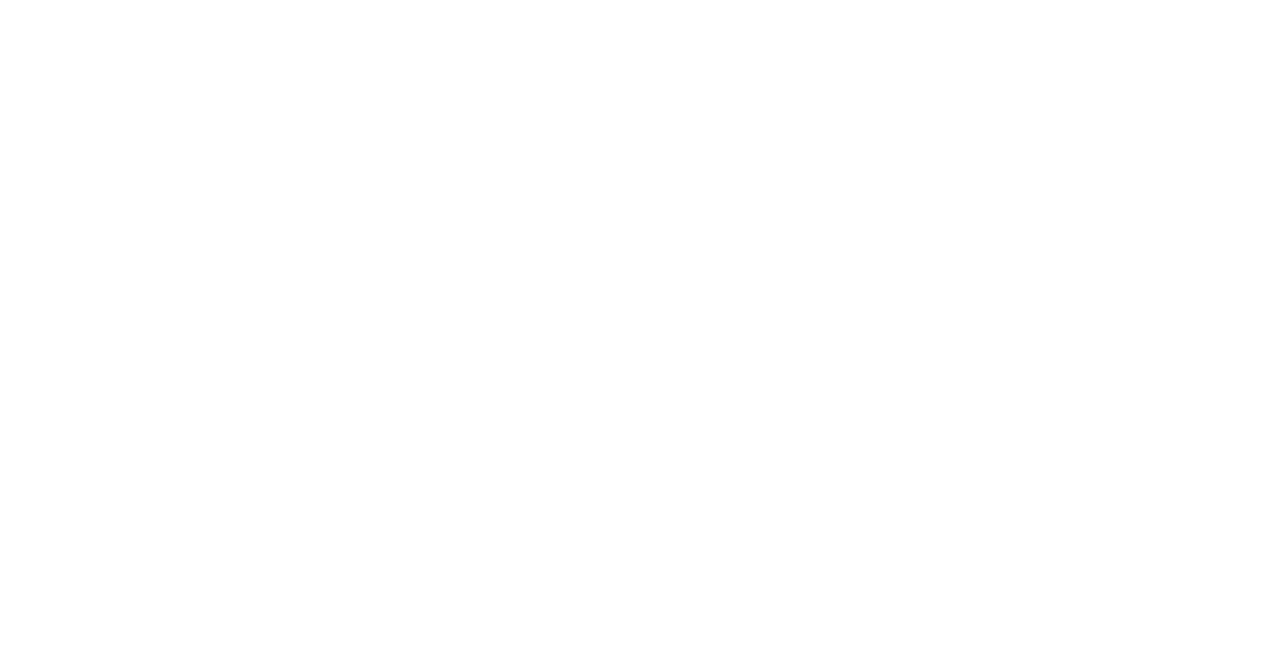
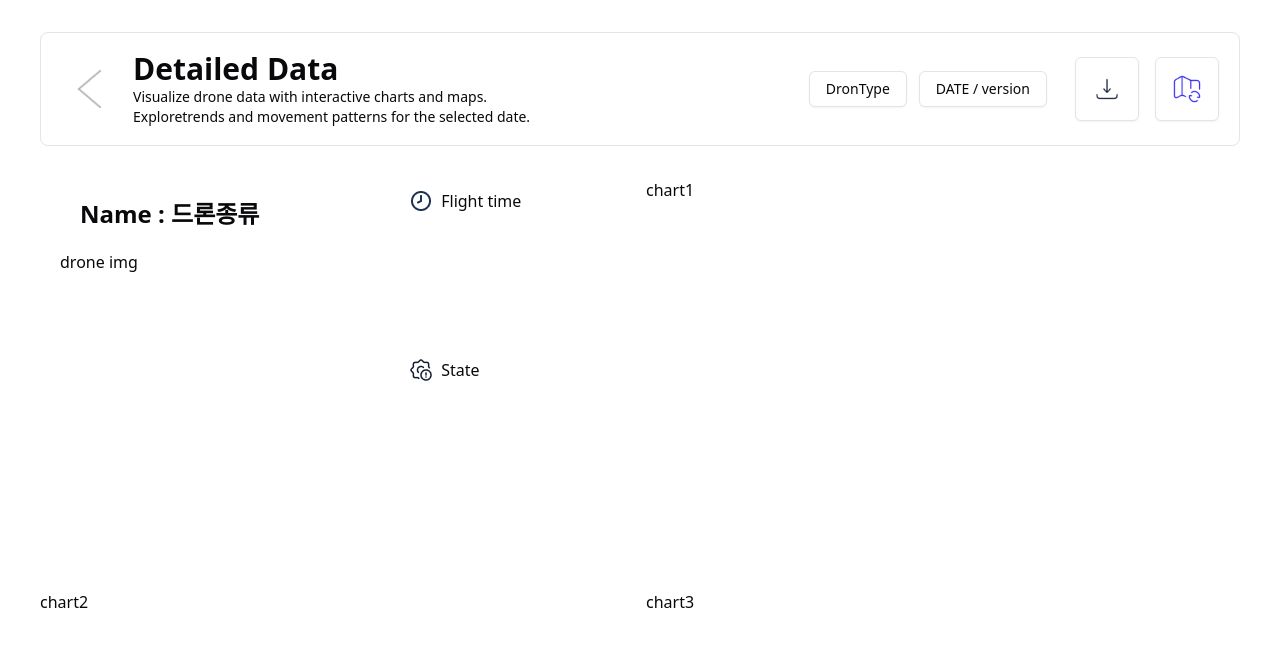
Before and after one commit to ormcamp-fe-3rd/drone-go, a React (Vite) app in the folder frontend/: page /chart in a window 1280 px wide. Shown: the top 646 px of the page. Built offline with nearby package versions, Linux system fonts and the light colour scheme.

Commit message:
fix:오류 사항 수정

```diff
--- a/frontend/package.json
+++ b/frontend/package.json
@@ -9,8 +9,8 @@
     "lint": "eslint .",
     "lint:fix": "eslint . --fix",
     "preview": "vite preview",
-    "format": "prettier --write",
-    "format:check": "prettier --check"
+    "format": "prettier --write .",
+    "format:check": "prettier --check ."
   },
   "dependencies": {
     "@radix-ui/react-dropdown-menu": "^2.1.4",
--- a/frontend/src/App.tsx
+++ b/frontend/src/App.tsx
@@ -1,7 +1,12 @@
 import "./styles/index.css";
+import { Outlet } from "react-router-dom";
 
 function App() {
-  return <></>;
+  return (
+    <>
+      <Outlet />
+    </>
+  );
 }
 
 export default App;
```
Also changed, not shown: frontend/src/main.tsx (+4 -4 lines).
